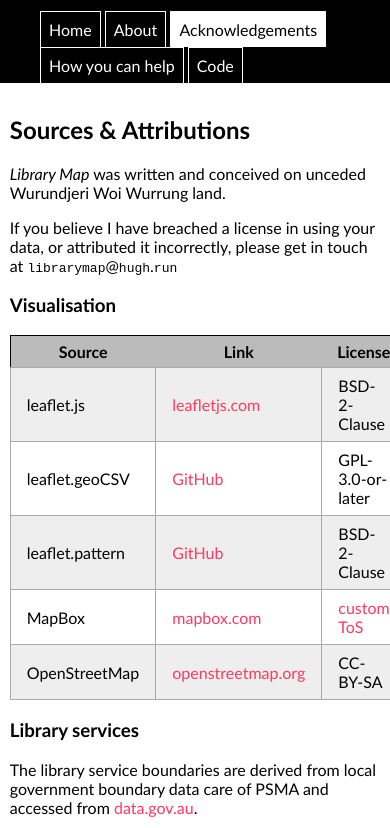
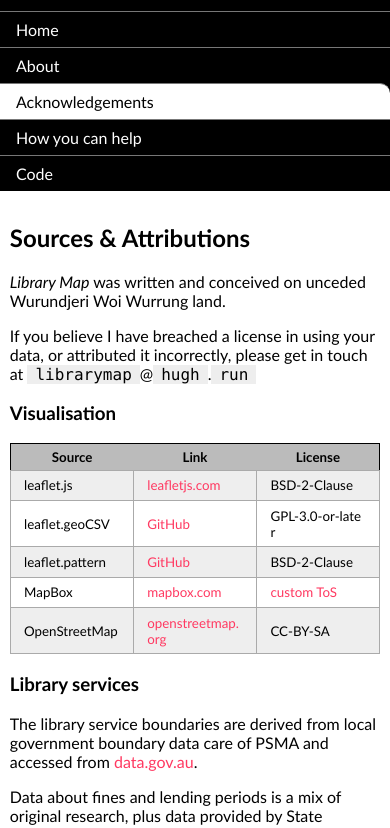
Before and after one commit to hughrun/public_library_map, a plain HTML site: page website/sources/index.html in a window 390 px wide. Shown: the part 103-931 px from the top of the page. Drawn offline with Linux system fonts and the light colour scheme.

Commit message:
fix styling for mobile
- remove overlays on small screens
- minimise control on small screens
- add popup on zooming to area (since touchscreen devices have no 'hover')
- fix navigation menu for small screens
- add footer with licensing info
- fix table display on small screens

fixes #4
fixes #11

```diff
--- a/website/sources/index.html
+++ b/website/sources/index.html
@@ -15,7 +15,6 @@
         <h2>Sources &amp; Attributions</h2>
         <p id="beta">Beta!</p>
       </section>
-    </header>
       <nav>
         <ul>
           <li><a href="/">Home</a></li>
@@ -25,6 +24,8 @@
           <li><a href="https://github.com/hughrun/public_library_map">Code</a></li>
         </ul>
       </nav>
+    </header>
+    <main>
       <section class="sources">
         <h2 id="sources-attributions">Sources &amp; Attributions</h2>
         <p><em>Library Map</em> was written and conceived on unceded Wurundjeri Woi Wurrung land.</p>
@@ -181,5 +182,9 @@
         </tbody>
         </table>
       </section>
+    </main>
+    <footer>
+      <p>This website and the data it uses licensed <a href="https://creativecommons.org/licenses/by/4.0/">CC-BY-4.0</a></p>
+    </footer>
   </body>
 </html>
--- a/website/style.css
+++ b/website/style.css
@@ -1,8 +1,25 @@
+html {
+  height: 100%;
+}
+
+body {
+  min-height: 100%;
+  display: grid;
+  grid-template-rows: auto 1fr auto;
+}
+
 html,
 body {
   font-family: "Calibri", Arial, Tahoma, sans-serif;
   margin: 0;
   padding: 0;
+}
+
+code,
+pre {
+  font-family: "Jetbrains Mono", "Consolas", "Courier New", monospace;
+  background-color: #eee;
+  padding: 0 0.5em;
 }
 
 a,
@@ -25,13 +42,27 @@
 
 header {
   margin: 0;
+  padding: 0;
+  display: grid;
+  grid-template-columns: auto 1fr auto;
+  font-family: "Calibri", Arial, Tahoma, sans-serif;
+  background-color: #000;
+  color: #fff;
+}
+/* NAVIGATION */
+/* ========== */
+
+nav {
+  margin: 0;
+  padding: 0;
+  grid-row: 3;
 }
 
-nav,
 nav ul {
   font-family: "Calibri", Arial, Tahoma, sans-serif;
   background-color: #000;
   margin: 0;
+  padding-left: 2em;
 }
 
 nav li {
@@ -56,8 +87,52 @@
 .active-tab {
   color: #000;
   background-color: #fff;
+  border-top-right-radius: 10px;
 }
 
+@media only screen and (max-width: 800px) {
+
+  nav ul {
+    margin-left: 0;
+    padding-left: 0;
+  }
+
+  nav li {
+    display: block;
+    margin: 0;
+    padding: 0.5em 0 0.5em 1em;
+    border-color: #777;
+    border-left: none;
+    border-right: none;
+  }
+}
+
+#title {
+  display: flex;
+  align-items: center;
+  margin: 0;
+  padding: 0.5em 1em;
+}
+
+#logo {
+  height: 4em;
+  margin: 0 1em;
+}
+
+#beta {
+  font-family: "Comic Sans", Helvetica, Arial, sans-serif;
+  font-weight: bold;
+  font-size: 1.4em;
+  margin-left: 1em;
+  transform: rotate(-35deg);
+  background-color: #fff;
+  color: #FF3961;
+  padding: 0.25em 0.5em;
+  border-radius: 5px;
+}
+
+/* loading */
+/* ======= */
 #loading {
   font-family: "Calibri", Arial, Tahoma, sans-serif;
   font-size: 20px;
@@ -107,36 +182,10 @@
   font-family: "Calibri", Arial, Tahoma, sans-serif;
 }
 
-header {
-  margin: auto;
-  display: grid;
-  grid-template-columns: auto 1fr auto;
-  padding: 0.5em 1em;
-  font-family: "Calibri", Arial, Tahoma, sans-serif;
-  background-color: #000;
-  color: #fff;
-}
-
-#title {
-  display: flex;
-  align-items: center;
-}
-
-#logo {
-  height: 4em;
-  margin-right: 1em;
-}
-
-#beta {
-  font-family: "Comic Sans", Helvetica, Arial, sans-serif;
-  font-weight: bold;
-  font-size: 1.4em;
-  margin-left: 1em;
-  transform: rotate(-35deg);
-  background-color: #fff;
-  color: #FF3961;
-  padding: 0.25em 0.5em;
-  border-radius: 5px;
+footer {
+  border-top: 1px solid #eee;
+  width: 100%;
+  text-align: center;
 }
 
 #mode-switch {
@@ -169,10 +218,12 @@
 }
 
 table {
-  margin: auto;
   border-collapse: collapse;
+  table-layout: fixed;
   border: 1px solid #000;
-  width: 80%;
+  margin: 0 auto 0 -25%;
+  width: 150%;
+  max-width: 54em;
 }
 
 thead {
@@ -190,21 +241,23 @@
   padding: 0.5em 1em;
 }
 
-.sources table {
-  margin: 0 auto 0 -25%;
-  width: 150%;
-  max-width: 54em;
-}
-
+/* when below max width of para  */
 @media only screen and (max-width: 54em) {
 
+  .info-page,
   .sources {
     width: 95vw;
+    padding: 0 2.5vw;
   }
 
-  .sources table {
+  table {
     margin: 0 auto;
     width: 100%;
-    max-width: 100%;
+    max-width: 100vw;
+    font-size: smaller;
+  }
+
+  td {
+    line-break: anywhere;
   }
 }
```
Also changed, not shown: website/about/index.html (+6 -1 lines), website/contributing/index.html (+6 -1 lines), website/index.html (+6 -2 lines), website/load-map.js (+46 -16 lines). Lines whose indentation alone changed are shown as unchanged.
